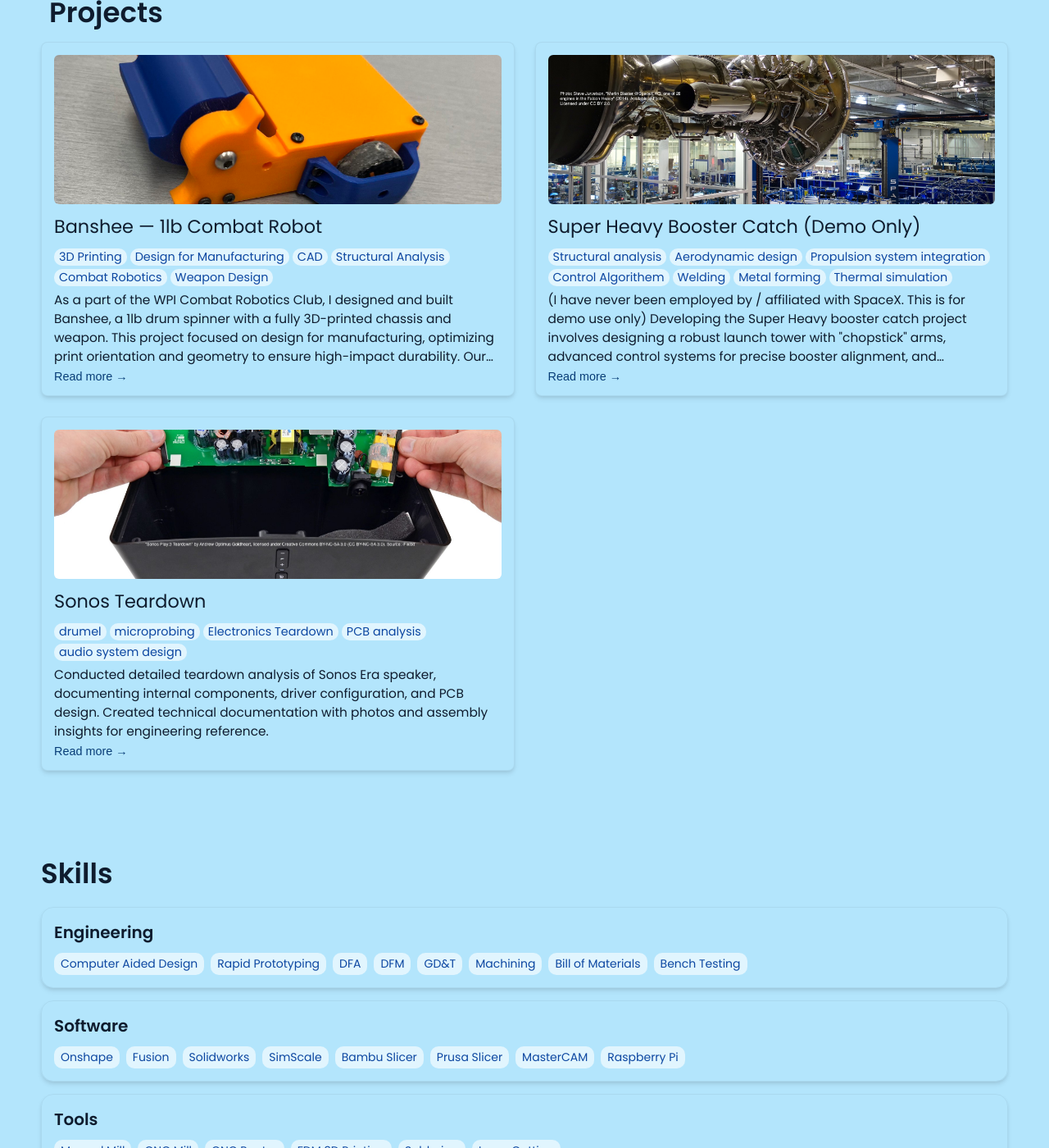
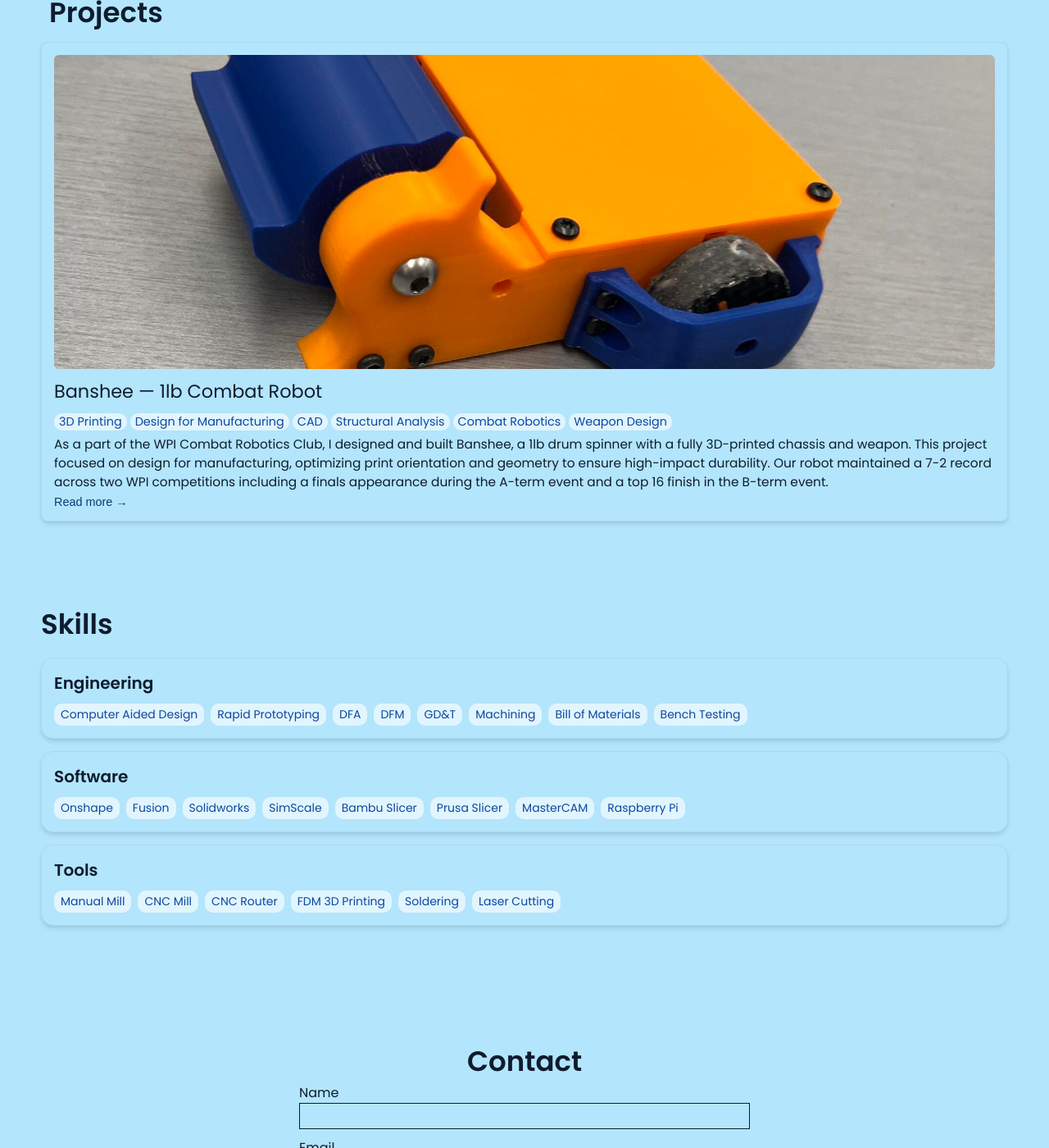
Before and after one commit to Mihirsur007/Mihirsur007.github.io, a Jekyll site: the page built from index.html, in a window 1280 px wide and 1400 px high, scrolled down 1043 px. Shown: the whole window at 82% size. Built offline with Jekyll 4.4.1, drawn with Linux system fonts in a browser that asks for light colours.

Commit message:
demo project hidden, actual projects updated

```diff
--- a/_includes/projects.html
+++ b/_includes/projects.html
@@ -3,7 +3,7 @@
     <h2>Projects</h2>
 
     <div class="grid-container">
-        {% for item in site.projects %}
+        {% for item in site.projects %}{% if item.hidden %}{% continue %}{% endif %}
     <a href="{{ item.url }}" class="project-link">
         <div class="project-card">
             {% assign folder_path = item.path | split: "/" | slice: 0, 2 | join: "/" %}
--- a/_projects/sonos-teardown/index.md
+++ /dev/null
@@ -1,15 +0,0 @@
----
-layout: post
-title: Sonos Teardown
-description: Conducted detailed teardown analysis of Sonos Era speaker, documenting internal components, driver configuration, and PCB design. Created technical documentation with photos and assembly insights for engineering reference.
-skills:
-  - drumel
-  - microprobing
-  - Electronics Teardown
-  - PCB analysis
-  - audio system design
-
-main-image: /sonos.png
----
-
-# This is another demo
```
Also changed, not shown: _projects/demo-project/index.md (+1 -0 lines), _projects/sonos-teardown/sonos.png (deleted).
